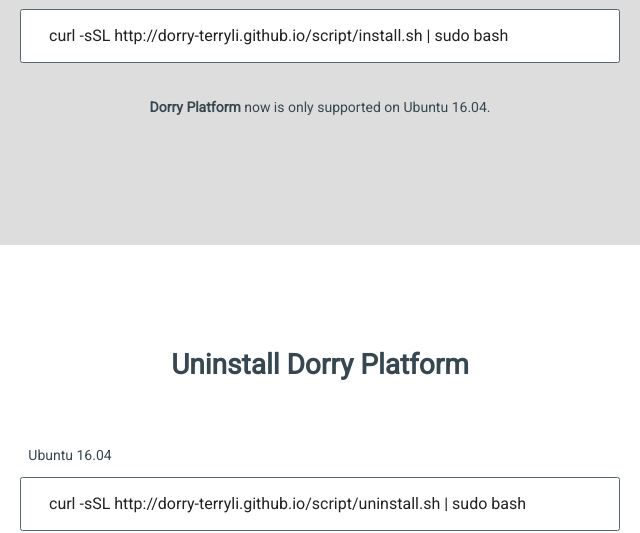
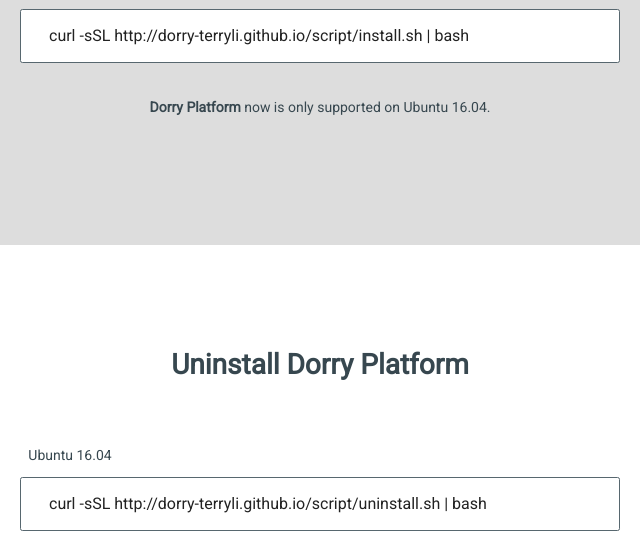
Before and after one commit to dorry-terryli/dorry-terryli.github.io, a plain HTML site: page documentation.html in a window 1280 px wide. Shown: the part 285-818 px from the top of the page, 320-960 px from the left. Drawn offline with nearby package versions, Linux system fonts and the light colour scheme.

Commit message:
change kubeapi

```diff
--- a/documentation.html
+++ b/documentation.html
@@ -55,7 +55,7 @@
             <div class="doc-h1">Install Dorry Platform</div>
             <div class="doc-version"> Ubuntu 16.04 </div>
             <div class="code-container">
-                <p>curl -sSL http://dorry-terryli.github.io/script/install.sh | sudo bash</p>
+                <p>curl -sSL http://dorry-terryli.github.io/script/install.sh | bash</p>
             </div>
             <div class="doc-desc">
                 <p><b>Dorry Platform</b> now is only supported on Ubuntu 16.04.</p>
@@ -65,7 +65,7 @@
             <div class="doc-h1">Uninstall Dorry Platform</div>
             <div class="doc-version"> Ubuntu 16.04 </div>
             <div class="code-container">
-                <p>curl -sSL http://dorry-terryli.github.io/script/uninstall.sh | sudo bash</p>
+                <p>curl -sSL http://dorry-terryli.github.io/script/uninstall.sh | bash</p>
             </div>
             <div class="doc-desc">
             </div>
```
Also changed, not shown: 1 other file.
